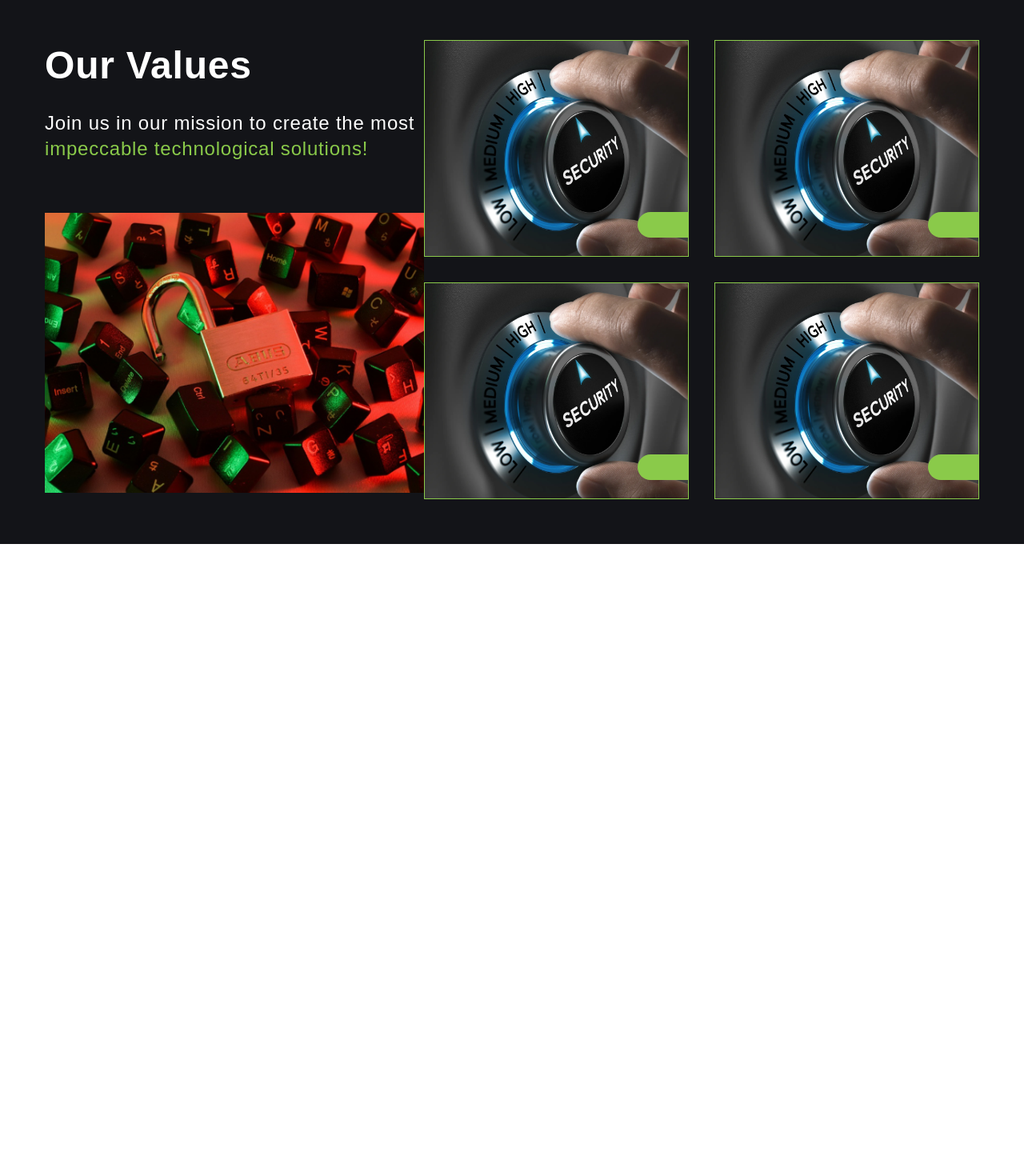
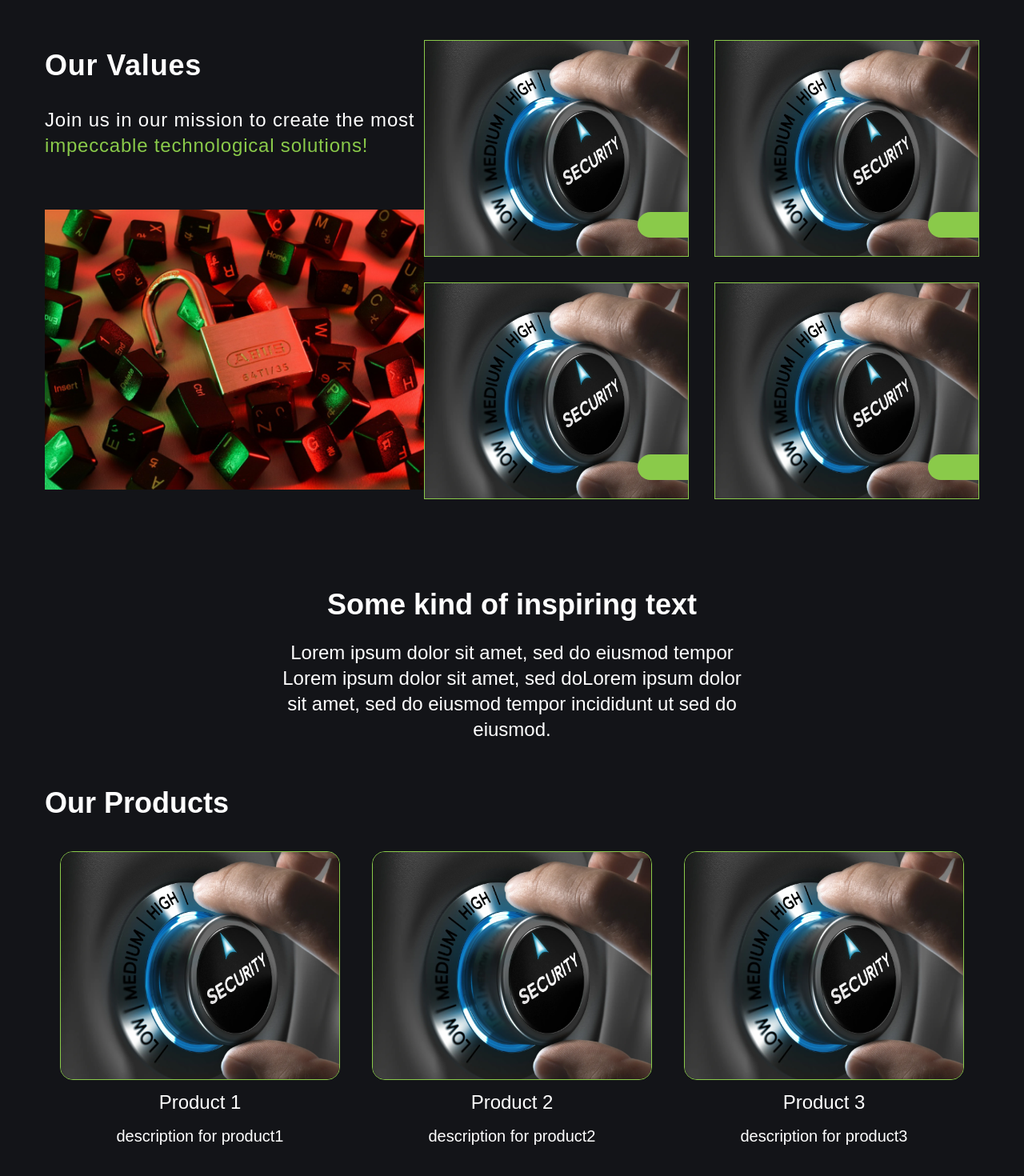
Before and after one commit to Pingfence-Security/Pingfence-LandingPage, a Next.js app: page / in a window 1280 px wide. Shown: the part 902-2372 px from the top of the page at 80% size. Before the commit the page ends 1582 px from the top, so only its background shows below. Built offline with nearby package versions, Linux system fonts and the light colour scheme.

Commit message:
product page

```diff
--- a/app/page.js
+++ b/app/page.js
@@ -2,6 +2,7 @@ import '../styles/globals.css';
 import Navbar from "../components/Navbar";
 import Home from '@/pages/Home';
 import OurValues from '@/pages/OurValues';
+import Productpage from '@/pages/Productpage';
 
 
 export default function App() {
@@ -10,6 +11,7 @@ export default function App() {
       <Navbar />
       <Home/>
       <OurValues/>
+      <Productpage/>
     </>
   );
 }
--- /dev/null
+++ b/components/Box2.js
@@ -0,0 +1,14 @@
+import React from 'react';
+import Image from 'next/image';
+
+const Box1 = ({ image, title, desc }) => {
+  return (
+    <div className='relative flex flex-col gap-3 items-center text-white justify-center'>
+      <Image className='border rounded-2xl border-limegreen' src={image} alt="Home" width={350} height={350} />
+      <h1 className='text-2xl'>{title}</h1>
+      <p className='text-xl'>{desc}</p>
+    </div>
+  );
+};
+
+export default Box1;
--- a/pages/OurValues.js
+++ b/pages/OurValues.js
@@ -5,9 +5,9 @@ import Box1 from '../components/Box1';
 
 export default function OurValues() {
   return (
-    <div className='flex justify-around items-center bg-black p-14 font-sans tracking-wider'>
+    <div className='flex justify-between items-center bg-black p-14 font-sans tracking-wider'>
       <div className='text-white flex flex-col gap-8'>
-        <h1 className='text-5xl font-semibold'>Our Values</h1>
+        <h1 className='text-4xl font-semibold'>Our Values</h1>
         <div className='text-2xl mb-8'>
           <p>Join us in our mission to create the most</p>
           <p className='text-limegreen'>impeccable technological solutions!</p>
--- /dev/null
+++ b/pages/Productpage.js
@@ -0,0 +1,23 @@
+import React from 'react'
+import Box2 from '../components/Box2';
+
+const Productpage = () => {
+    return (
+        <div className="bg-black p-14 text-white font-sans">
+            <div className="flex flex-col justify-center items-center ">
+                <h1 className='text-4xl font-semibold'> Some kind of inspiring text</h1>
+                <p className='mt-6 text-2xl text-center w-1/2'>Lorem ipsum dolor sit amet, sed do eiusmod tempor Lorem ipsum dolor sit amet, sed doLorem ipsum dolor sit amet, sed do eiusmod tempor incididunt ut sed do eiusmod.</p>
+            </div>
+            <div className='py-14'>
+                <h1 className='text-4xl font-semibold '>Our Products</h1>
+                <div className="flex mt-10 justify-center gap-10">
+                    <Box2 image='/assets/box1.png' title="Product 1" desc="description for product1" />
+                    <Box2 image='/assets/box1.png' title="Product 2" desc="description for product2" />
+                    <Box2 image='/assets/box1.png' title="Product 3" desc="description for product3" />
+                </div>
+            </div>
+        </div>
+    )
+}
+
+export default Productpage
```
